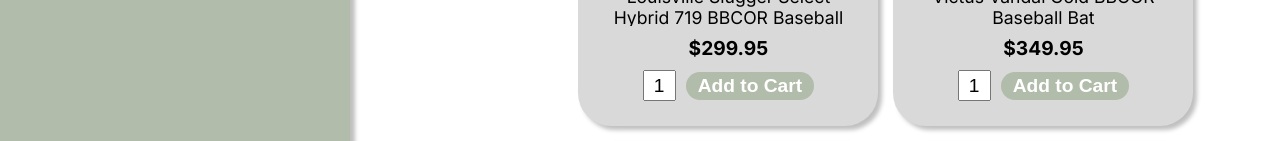
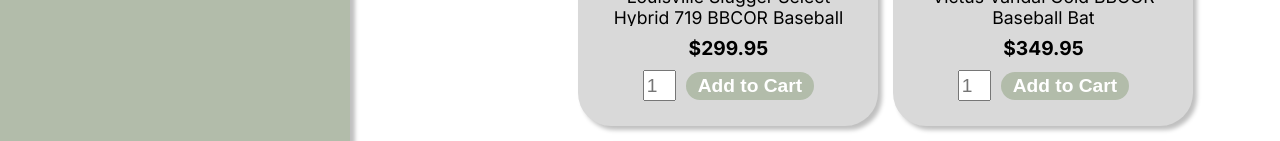
Before and after one commit to flipott/changeup-gear, a React (Create React App) app: page /shop in a window 1280 px wide. Shown: the part 450-591 px from the top of the page. Built offline with nearby package versions, Linux system fonts and the light colour scheme.

Commit message:
Change input type to number

```diff
--- a/src/components/Card.js
+++ b/src/components/Card.js
@@ -24,7 +24,7 @@
             <p className="item-card-title">{title}</p>
             <p className="item-card-price">{price}</p>
             <div className="shop-add-row">
-                {inCart ? "" : <input type="text" maxLength={2} defaultValue={1} onChange={(e) => {setQuantity(e.target.value)}} className="quantity" />}
+                {inCart ? "" : <input type="number" maxLength={2} placeholder={1} onChange={(e) => {setQuantity(e.target.value)}} className="quantity" />}
                 <button className="add-to-cart" onClick={() => {clickHandler()}}>{inCart ? <Link to="/cart">In Cart</Link>  : "Add to Cart"}</button>
             </div>
         </div>
```
